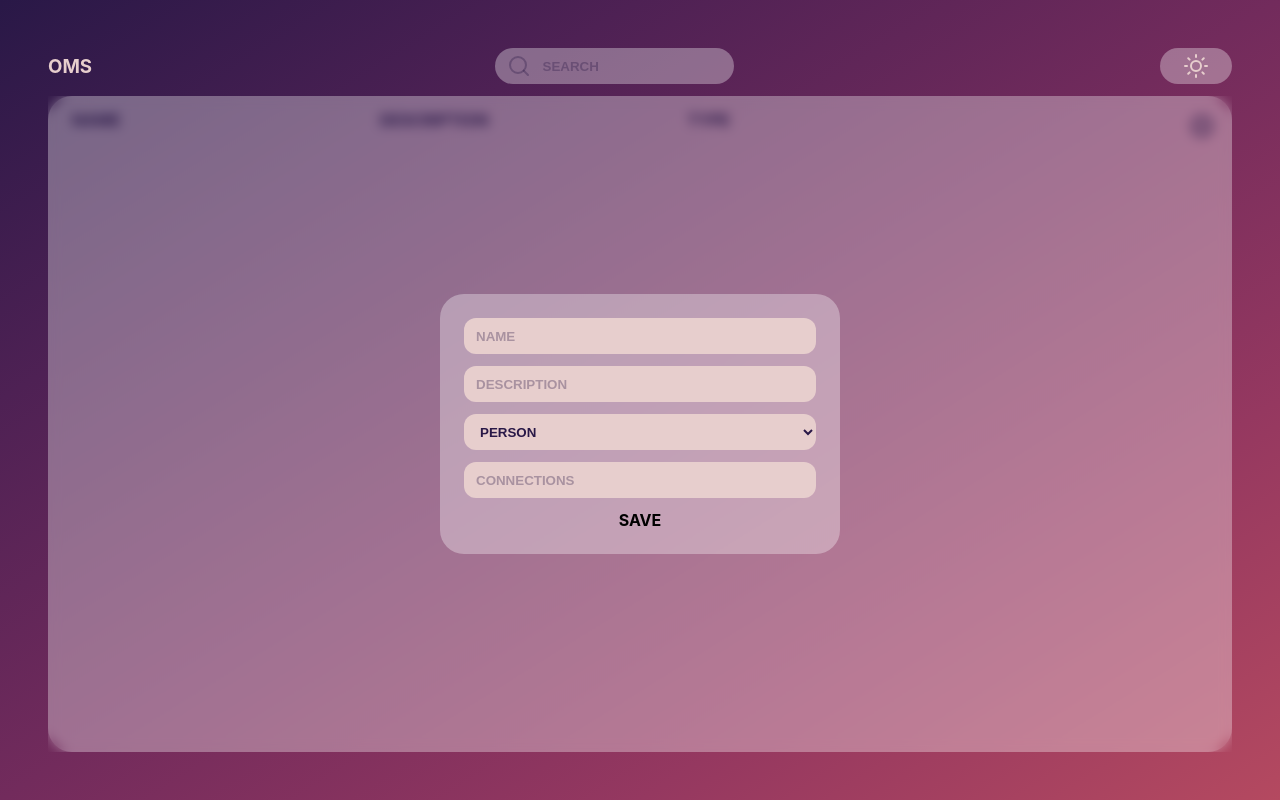
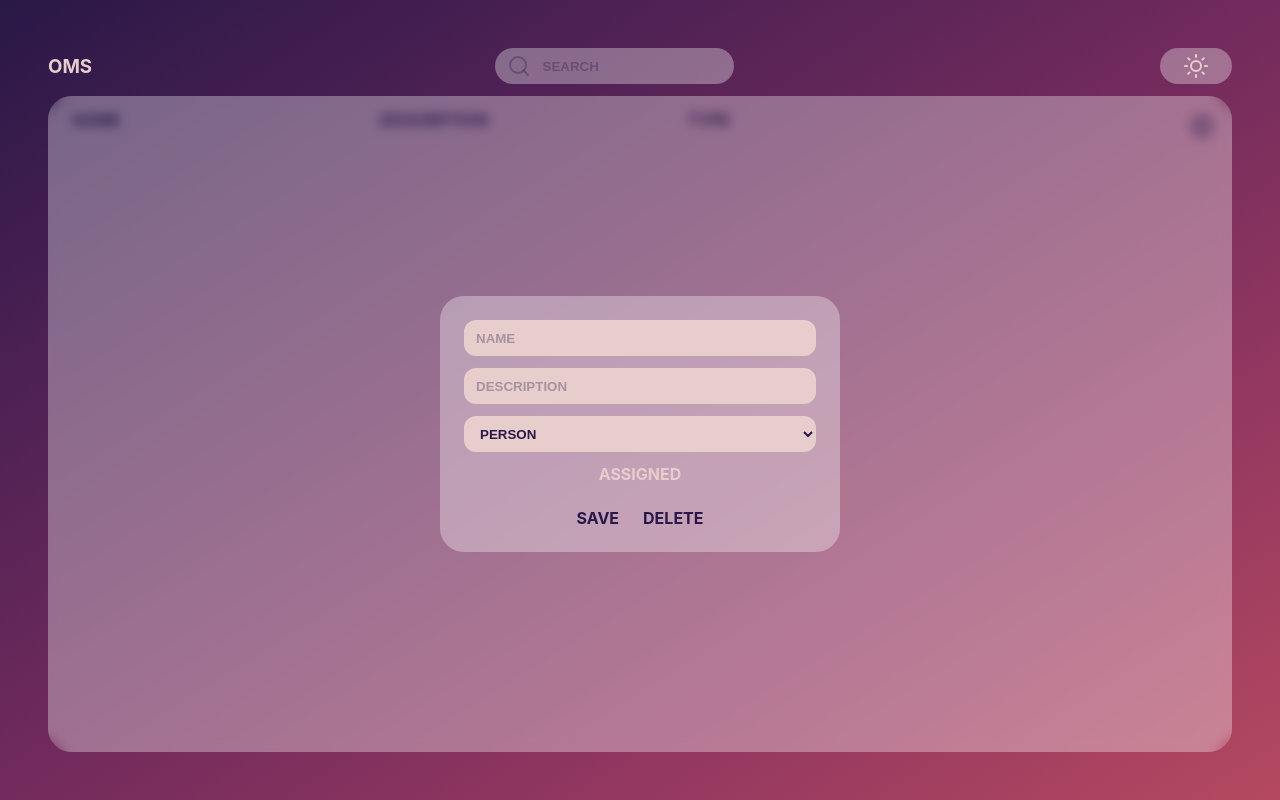
Before and after one commit to yuliashelenzhik/oms, a React (Create React App) app: page / in a window 1280 px wide. Both pictures are taken after a click on the element 1202 px from the left and 126 px from the top of the page. Built offline with nearby package versions, Linux system fonts and the light colour scheme.

Commit message:
several changes

```diff
--- a/src/components/Card.tsx
+++ b/src/components/Card.tsx
@@ -3,35 +3,64 @@ import "../styles/Card.css";
 import Button from "./Button";
 
 type CardProps = {
+  id: number;
   name?: string;
   desc?: string;
   type?: string;
-  showCard?: boolean;
+  showCard?: any;
   func?: any;
   equipment?: Array<string>;
   people?: Array<string>;
+  assigned?: Array<any>;
+  assignedTo?: Array<any>;
 };
 
-interface Card {
-  name: string;
-  desc: string;
-  type: string;
-  showCard?: boolean;
-  equipment?: Array<string>;
-  people?: Array<string>;
-}
-
 export default function Card(props: CardProps) {
-  const [showCard, setShowCard] = useState<Boolean>(true);
+  const [showCard, setShowCard] = useState<Boolean>(props.showCard);
   const [name, setName] = useState<any>(props.name ?? "");
+  const [id, setId] = useState<any>(props.id ?? 0);
   const [description, setDescription] = useState<any>(props.desc ?? "");
-  const [type, setType] = useState<any>(props.type ?? "");
+  const [type, setType] = useState<any>(props.type ?? "person");
   const [objects, setObjects] = useState(
     JSON.parse(localStorage.getItem("objects") || "[]")
   );
+  const [equipment, setEquipment] = useState(
+    JSON.parse(localStorage.getItem("objects") || "[]").filter(
+      (item: any) => item.type !== "person"
+    )
+  );
+  const [people, setPeople] = useState(
+    JSON.parse(localStorage.getItem("objects") || "[]").filter(
+      (item: any) => item.type === "person"
+    )
+  );
+  const [assigned, setAssigned] = useState([]);
+  // const [assigned, setAssigned] = useState(
+  //   equipment.map((item: any) => ({ ...item, checked: false }))
+  // );
+
+  // const [assigned, setAssigned] = useState(
+  //   new Array(equipment.length).fill({ checked: false })
+  // );
+
+  // const equipmentOptions = equipment.map((item: any) => {
+  //   return item.name;
+  // });
+
+  // console.log(equipmentOptions);
   //   const [name, setName] = useState('');
 
-  useEffect(() => {}, [objects]);
+  // useEffect(() => {}, [objects]);
+
+  useEffect(() => {
+    console.log(props);
+    setShowCard(props.showCard);
+    // console.log(props.showCard);
+  }, [props.showCard]);
+
+  useEffect(() => {
+    console.log(assigned);
+  }, [onCheckEquipment]);
 
   const typeOptions = ["person", "computer", "desk", "keyboard"];
 
@@ -44,34 +73,96 @@ export default function Card(props: CardProps) {
   };
 
   const onChangeType = (e: any) => {
-    console.log(e.target.value);
+    // console.log(e.target.value);
     setType(e.target.value);
   };
 
+  // const onAssign = () => {
+  //   console.log(equipment);
+  // };
+
+  const onDelete = () => {
+    let res = objects;
+    const foundObject = res.filter(
+      (item: any) => item.id === id && item.name === name
+    );
+    if (foundObject.length > 0) {
+      res.splice(res.indexOf(foundObject[0]), 1);
+      setObjects(res);
+      localStorage.setItem("objects", JSON.stringify(res));
+      props.func(objects);
+      setShowCard(false);
+
+      // props.showCard(false);
+    }
+  };
+
   const onSave = () => {
-    // if (exists) {update}
-    console.log(name, description, type);
     let res = objects;
-    // let existingObjects = JSON.parse(localStorage.getItem("objects") || "[]");
+    const foundObject = res.filter(
+      (item: any) => item.id === id && item.name === name
+    );
+
+    //UPDATE THE EXISTING OBJECT
+
+    if (foundObject.length > 0) {
       const itemToSave = {
+        id: foundObject[0].id,
         name: name,
         desc: description,
         type: type,
+        // assigned: assigned
       };
-    console.log(itemToSave);
+      res.splice(res.indexOf(foundObject[0]), 1);
+
       if (name !== "") {
         res.push(itemToSave);
         setObjects(res);
         localStorage.setItem("objects", JSON.stringify(res));
-      //TODO rerender parent
         props.func(objects);
         setShowCard(false);
+        // props.showCard(false);
       } else {
         //TODO let users know the name is required
       }
+    } else {
+      // ADD NEW OBJECT
+      const ids = objects.map((item: any) => {
+        return item.id;
+      });
+      const max = Math.max(...ids);
+      const itemToSave = {
+        id: max + 1,
+        name: name,
+        desc: description,
+        type: type,
+        assigned: assigned,
+      };
+      if (name !== "") {
+        res.push(itemToSave);
+        setObjects(res);
+        localStorage.setItem("objects", JSON.stringify(res));
+        props.func(objects);
+        setShowCard(false);
+        // props.showCard(false);
+      } else {
+        //TODO let users know the name is required
+      }
+    }
   };
 
+  function onCheckEquipment(position: any) {
+    let res = [];
+    // console.log()
+    // const updateAssigned = assigned.map((item: any, index: any) => {
+    //   return index === position ? !item : item;
+    // });
+    // // console.log(updateAssigned);
+    // setAssigned(updateAssigned);
+  }
+
   const closeCard = () => {
+    //TOFIX
     setShowCard(false);
   };
 
@@ -96,22 +187,74 @@ export default function Card(props: CardProps) {
             />
           </div>
           <div>
-            <select onChange={onChangeType}>
-              {typeOptions.map((item) => {
+            <select
+              onChange={onChangeType}
+              className="type-select"
+              defaultValue={type}
+            >
+              {typeOptions.map((item, index) => {
                 return (
-                  <option value={item} key={item}>
+                  <option className="typeOption" value={item} key={index}>
                     {item}
                   </option>
                 );
               })}
             </select>
-            {/* <input type="text" placeholder="Type" /> */}
           </div>
-          <div>
-            <input type="text" placeholder="Connections" />
+
+          {type === "person" ? (
+            <div className="relations">
+              <p>Assigned</p>
+              <div className="checkbox-container">
+                {equipment.map((item: any, index: number) => {
+                  return (
+                    <div key={item.id}>
+                      <input
+                        type="checkbox"
+                        name=""
+                        id=""
+                        onChange={() => onCheckEquipment(item.checked)}
+                      />
+                      <span>{item.name}</span>
                     </div>
+                  );
+                })}
+              </div>
+            </div>
+          ) : (
+            <div className="relations">
+              <p>Assigned to</p>
+              <div className="checkbox-container">
+                {people.map((item: any) => {
+                  return (
+                    <div key={item.id}>
+                      <input type="checkbox" name="" id="" value={item} />
+                      <span>{item.name}</span>
+                    </div>
+                  );
+                })}
+              </div>
+            </div>
+          )}
+
+          {/* <select
+              onChange={onAssign}
+              multiple={true}
+              className="relations-select"
+            >
+              {equipment.map((item: any, index: any) => {
+                return (
+                  <option value={item.id} key={index}>
+                    {item.name}
+                  </option>
+                );
+              })}
+            </select> */}
+          {/* <input type="text" placeholder="Connections" /> */}
+          {/* </div> */}
           <div className="card-btn-container">
             <Button title="Save" onClick={onSave} />
+            <Button title="Delete" onClick={onDelete} />
           </div>
         </div>
       </div>
--- a/src/components/List.tsx
+++ b/src/components/List.tsx
@@ -6,20 +6,23 @@ import Card from "./Card";
 
 export default function List(props: any) {
   const [selectedObject, setSelectedObject] = useState({
+    id: 0,
     name: "",
     desc: "",
-    type: "",
+    type: "person",
   });
   const [showCard, setShowCard] = useState<Boolean>(false);
   const [objects, setObjects] = useState([]);
+  // const [filtered, setFiltered] = useState([]);
 
-  console.log("props.filtered");
-  console.log(props.filtered);
-  const [filtered, setFiltered] = useState([]);
+  // useEffect(() => {
+  //   console.log(selectedObject);
+  // }, [selectedObject]);
 
-  useEffect(() => {
-    console.log(selectedObject);
-  }, [selectedObject]);
+  // useEffect(() => {
+  //   setShowCard(showCard);
+  //   console.log(showCard);
+  // }, [showCard]);
 
   useEffect(() => {
     setObjects(JSON.parse(localStorage.getItem("objects") || "[]"));
@@ -27,17 +30,27 @@ export default function List(props: any) {
 
   const getDataFromChild = (data: any) => {
     setObjects(data);
-    console.log("data from card: " + JSON.stringify(data));
+    console.log(data);
+    console.log(showCard);
+    // console.log("data from card: " + JSON.stringify(data));
   };
 
+  // const getShowCard = (data: any) => {
+  //   console.log(data);
+  //   // setShowCard(data)
+  // };
+
   const onAdd = () => {
+    // console.log("add obj");
     setSelectedObject({
+      id: 0,
       name: "",
       desc: "",
-      type: "",
+      type: "person",
     });
     setShowCard(true);
-    console.log("add obj");
+
+    // console.log(selectedObject);
   };
 
   return (
@@ -53,8 +66,9 @@ export default function List(props: any) {
         </div>
       </div>
 
-      {(props.filtered.length > 0 ? props.filtered : objects).map(
-        (item: any, index: number) => {
+      {(props.filtered.length > 0 ? props.filtered : objects)
+        .sort((a: any, b: any) => (a.id > b.id ? 1 : -1))
+        .map((item: any, index: number) => {
           return (
             <div
               className="list"
@@ -79,12 +93,13 @@ export default function List(props: any) {
             </div> */}
             </div>
           );
-        }
-      )}
+        })}
       {showCard && (
         // <div className="card-container">
         <Card
+          showCard={showCard}
           func={getDataFromChild}
+          id={selectedObject.id}
           name={selectedObject.name}
           desc={selectedObject.desc}
           type={selectedObject.type}
--- a/src/components/Navbar.tsx
+++ b/src/components/Navbar.tsx
@@ -4,7 +4,6 @@ import { ReactComponent as LightIcon } from "../icons/sun.svg";
 import { ReactComponent as DarkIcon } from "../icons/moon.svg";
 
 export default function Navbar(props: any) {
-  console.log(props.func);
   const changeTheme = () => {
     console.log("Change Theme");
   };
--- a/src/components/Search.tsx
+++ b/src/components/Search.tsx
@@ -19,13 +19,13 @@ export default function Search(props: any) {
           item?.name?.toLowerCase().includes(e.target.value) ||
           item?.desc?.toLowerCase().includes(e.target.value)
       );
+      // console.log(filterResult);
       setFiltered(filterResult);
     } else {
+      //- [ ] SEARCH -when nothing found - show nothing, before typing - and when nothing is in input - show everythin
       setFiltered(objects);
     }
   };
-
-  console.log(filtered);
 
   return (
     <div className="search-container">
--- a/src/styles/App.css
+++ b/src/styles/App.css
@@ -32,7 +32,6 @@
   justify-content: flex-start;
   align-items: center;
   margin: auto;
-  width: 60%;
   flex-direction: column;
   width: 100%;
   height: 100%;
@@ -40,6 +39,8 @@
   background-color: #ffffff54;
   border-radius: 24px;
   position: relative;
+  max-height: 100%;
+  overflow-y: scroll;
 }
 .list {
   display: flex;
@@ -80,7 +81,6 @@
   position: absolute;
   width: 36px;
   height: 36px;
-  /* background-color: red; */
   display: flex;
   align-items: center;
   justify-content: center;
@@ -95,6 +95,8 @@
   display: flex;
   color: #e7cecd;
   font-weight: 600;
+  height: 36px;
+  align-items: center;
   width: 80%;
   text-transform: capitalize;
   justify-content: space-between;
--- a/src/styles/Button.css
+++ b/src/styles/Button.css
@@ -1,7 +1,7 @@
 .button {
-  /* background: red; */
   width: fit-content;
   text-transform: uppercase;
   font-weight: 700;
   cursor: pointer;
+  color: #291847;
 }
--- a/src/styles/Card.css
+++ b/src/styles/Card.css
@@ -23,7 +23,8 @@
   text-transform: uppercase;
 }
 
-.card > div > select {
+/* .card > div > select { */
+.type-select {
   background-color: #e7cecd;
   width: 100%;
   height: 36px;
@@ -35,6 +36,9 @@
   font-weight: 700;
   text-transform: uppercase;
 }
+/* .typeOption {
+  background-color: red;
+} */
 
 .card > div > input::placeholder {
   color: #29184754;
@@ -44,6 +48,8 @@
   /* width: 100%; */
   /* background-color: red; */
   margin: auto;
+  display: flex;
+  gap: 24px;
 }
 
 .card-container {
@@ -72,3 +78,60 @@
   -webkit-backdrop-filter: blur(6px);
   align-items: center;
 }
+
+.relations {
+  /* width: 100%; */
+  /* background-color: blue; */
+  /* height: 200px; */
+  /* max-height: fit-content; */
+  /* max-height: 120px; */
+}
+.relations > p {
+  text-transform: uppercase;
+  font-weight: 700;
+  color: #e7cecd;
+  text-align: center;
+  padding-bottom: 12px;
+}
+
+.relations-select {
+  /* height: 200px; */
+  /* background-color: lightsalmon; */
+  width: 100%;
+  border: none;
+  outline: none;
+  border-radius: 12px;
+  background-color: #e7cecd;
+}
+
+.relations > select > option {
+  /* background-color: lightgreen; */
+  /* border: 2px solid red; */
+  padding: 6px;
+  text-transform: uppercase;
+  color: #291847;
+  font-weight: 700;
+  /* height: 100%; */
+}
+.relations > select > option:hover {
+  background-color: #29184754;
+}
+
+.relations > .checkbox-container {
+  /* background-color: red; */
+  height: fit-content;
+  max-height: 120px;
+  border-radius: 12px;
+  background-color: #e7cecd;
+  overflow-y: scroll;
+}
+
+.relations > .checkbox-container > div {
+  display: flex;
+  align-items: center;
+  padding: 6px 12px;
+  gap: 12px;
+  text-transform: capitalize;
+  color: #291847;
+  font-weight: 700;
+}
```
Lines whose indentation alone changed are shown as unchanged.
